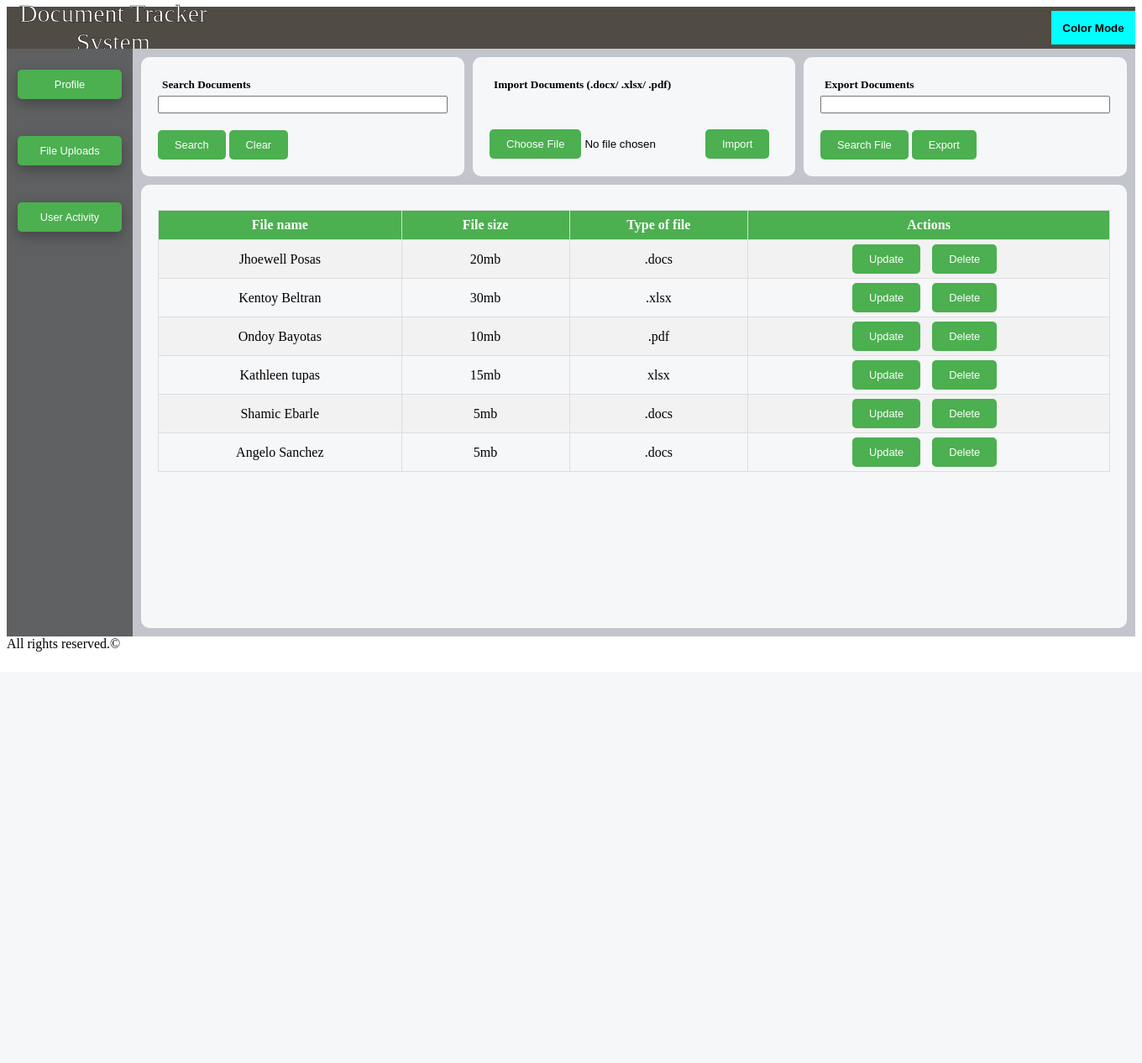
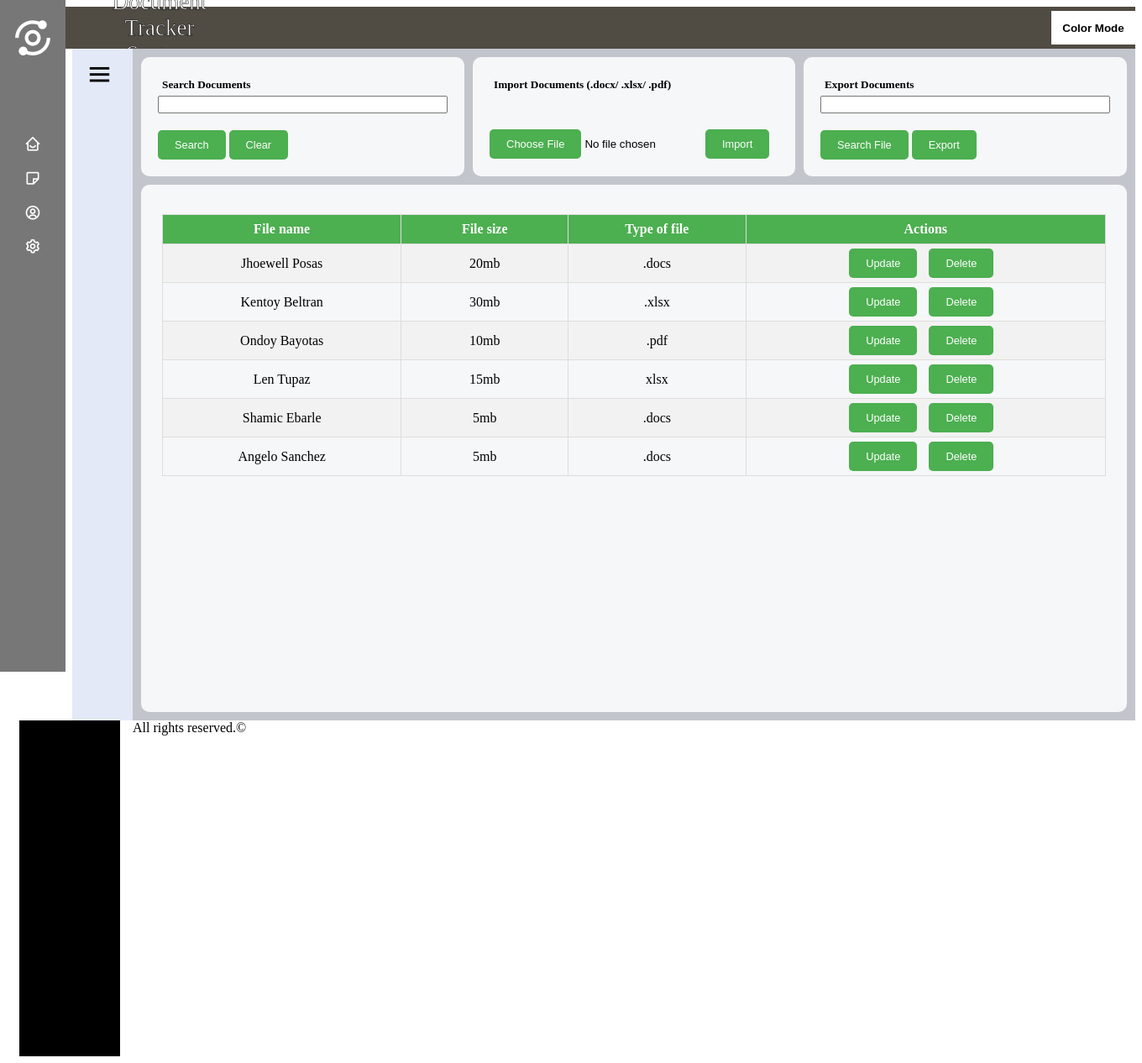
Before and after one commit to BenBayotas/DocTrackingSystem_UI_Group2, a PHP site: page / in a window 1360 px wide. Shown: the whole page at 84% size. Before the commit the page ends 776 px from the top, so only its background shows below. Run offline with PHP 8.4, Linux system fonts and the light colour scheme.

Commit message:
made changes to the sidebar and added a scrollbar on the table

```diff
--- a/index.html
+++ b/index.html
@@ -9,12 +9,12 @@
 <body>
 
   <header class="header" style="text-align: center;">
-    <p style="font-size: 30px;"> Document Tracker System </p>
+    <p style="font-size: 27px;"> Document Tracker System </p>
     <div class="login">
 
       <style>
         .dropdown button{
-          background-color: aqua;
+          background-color: rgb(255, 255, 255);
           border: none;
           width: 100px;
           height: 40px;
@@ -54,7 +54,6 @@
         }
     </style>
 
-
     <div class="dropdown">
         <button>Color Mode</button>
         <div class="content">
@@ -65,22 +64,82 @@
     </div>
   </header>
 
-  <section class="sidebar">
-
-    <div class="container-side">
-      <form action="profile.html" target="_blank">
-        <button class="btn side-btn">Profile</button>
-      </form>
-      <form action="fileuploads.html" target="_blank">
-        <button class="btn side-btn">File Uploads</button>
-      </form>
-      <form action="useractivity.html" target="_blank">
-        <button class="btn side-btn">User Activity</button>
-      </form>
+<!-- Sidebar-->
+    <head>
+      <link href='https://unpkg.com/boxicons@2.1.4/css/boxicons.min.css' rel='stylesheet'>
+     </head>
+  <body>
+    <div class="sidebar close">
+      <div class="logo-details">
+        <i class='bx bx-analyse'></i>
+        <span class="logo_name">UDOCX</span>
+      </div>
+      <ul class="nav-links">
+        <li>
+          <a href="index.html">
+            <i class='bx bx-home-smile' ></i>
+            <span class="link_name">Home</span>
+          </a>
+          <ul class="sub-menu blank">
+            <li><a class="link_name" href="#">Home</a></li>
+          </ul>
+        </li>
+        <li>
+          <div class="iocn-link">
+            <a href="fileuploads.html">
+              <i class='bx bx-note' ></i>
+              <span class="link_name">File Uploads</span>
+            </a>
+            <ul class="sub-menu blank">
+              <li><a class="link_name" href="#">File Uploads</a></li>
+            </ul>
+          </div>
+        </li>
+        <li>
+          <div class="iocn-link">
+            <a href="profile.html">
+              <i class='bx bx-user-circle' ></i>
+              <span class="link_name">Profile</span>
+            </a>
+            <i class='bx bxs-chevron-down arrow' ></i>
+          </div>
+          <ul class="sub-menu">
+            <li><a class="link_name" href="profile.html">Profile</a></li>
+            <li><a href="useractivity.html">User Activity</a></li>
+          </ul>
+        </li>
+        <li>
+          <a href="settings.html">
+            <i class='bx bx-cog' ></i>
+            <span class="link_name">Settings</span>
+          </a>
+          <ul class="sub-menu blank">
+            <li><a class="link_name" href="#">Settings</a></li>
+          </ul>
+        </li>
+      </ul>
     </div>
-  </div>
-
-  </section>
+    <section class="home-section">
+      <div class="home-content">
+        <i class='bx bx-menu' ></i>
+      </div>
+    </section>
+    <div class="one"></div>
+    <script>
+    let arrow = document.querySelectorAll(".arrow");
+    for (var i = 0; i < arrow.length; i++) {
+      arrow[i].addEventListener("click", (e)=>{
+     let arrowParent = e.target.parentElement.parentElement;//selecting main parent of arrow
+     arrowParent.classList.toggle("showMenu");
+      });
+    }
+    let sidebar = document.querySelector(".sidebar");
+    let sidebarBtn = document.querySelector(".bx-menu");
+    console.log(sidebarBtn);
+    sidebarBtn.addEventListener("click", ()=>{
+      sidebar.classList.toggle("close");
+    });
+    </script>
 
   <main class="main">
 
@@ -113,6 +172,8 @@
 
 
     <div class="card">
+      <div class="outer-wrapper">
+      <div class="table-wrapper">
       <div class="table">
         <table>
           <tr>
@@ -159,7 +220,7 @@
             </td>
           </tr>
           <tr>
-            <td>Kathleen tupas</td>
+            <td>Len Tupaz</td>
             <td>15mb</td>
             <td>xlsx</td>
             <td>
--- a/styles.css
+++ b/styles.css
@@ -22,22 +22,199 @@ p {
   -webkit-text-stroke-width: 0.5px;
   -webkit-text-stroke-color:black;
   font-size: 20px;
-  margin-left: 10px;
+  margin-left: 120px;
 }
 
 /* SIDE BAR ELEMENTS*/
-.sidebar {
-  background-color: #5f6062;
-  grid-area: side;
-  padding-top: 20px;
+.sidebar{
+  position: fixed;
+  top: 0;
+  left: 0;
+  height: 100%;
+  width: 260px;
+  background: #777777;
+  z-index: 50;
+  transition: all 0.5s ease;
 }
-.container-side {
+.sidebar.close{
+  width: 78px;
+}
+.sidebar .logo-details{
+  height: 90px;
+  width: 100%;
   display: flex;
-  flex-direction: column;
-  align-content: center;
-  flex-wrap: wrap;
-  gap: 0.5cm;
-  box-sizing: border-box;
+  align-items: center;
+}
+.sidebar .logo-details i{
+  font-size: 50px;
+  color: #ffffff;
+  height: 50px;
+  min-width: 78px;
+  text-align: center;
+  line-height: 50px;
+}
+.sidebar .logo-details .logo_name{
+  font-size: 22px;
+  color: #ffffff;
+  font-weight: 600;
+  transition: 0.3s ease;
+  transition-delay: 0.1s;
+}
+.sidebar.close .logo-details .logo_name{
+  transition-delay: 0s;
+  opacity: 0;
+  pointer-events: none;
+}
+.sidebar .nav-links{
+  height: 100%;
+  padding: 40px 0 150px 0;
+  overflow: auto;
+}
+.sidebar.close .nav-links{
+  overflow: visible;
+}
+.sidebar .nav-links::-webkit-scrollbar{
+  display: none;
+}
+.sidebar .nav-links li{
+  position: relative;
+  list-style: none;
+  transition: all 0.4s ease;
+}
+.sidebar .nav-links li:hover{
+  background: #23e85b;
+}
+.sidebar .nav-links li .iocn-link{
+  display: flex;
+  align-items: center;
+  justify-content: space-between;
+}
+.sidebar.close .nav-links li .iocn-link{
+  display: block
+}
+.sidebar .nav-links li i{
+  height: 40px;
+  min-width: 78px;
+  text-align: center;
+  line-height: 50px;
+  color: #fff;
+  font-size: 20px;
+  cursor: pointer;
+  transition: all 0.3s ease;
+}
+.sidebar .nav-links li.showMenu i.arrow{
+  transform: rotate(-180deg);
+}
+.sidebar.close .nav-links i.arrow{
+  display: none;
+}
+.sidebar .nav-links li a{
+  display: flex;
+  align-items: center;
+  text-decoration: none;
+}
+.sidebar .nav-links li a .link_name{
+  font-size: 18px;
+  font-weight: 400;
+  color: #fff;
+  transition: all 0.4s ease;
+}
+.sidebar.close .nav-links li a .link_name{
+  opacity: 0;
+  pointer-events: none;
+}
+.sidebar .nav-links li .sub-menu{
+  padding: 6px 6px 14px 80px;
+  margin-top: -10px;
+  background: #2dd351;
+  display: none;
+}
+.sidebar .nav-links li.showMenu .sub-menu{
+  display: block;
+}
+.sidebar .nav-links li .sub-menu a{
+  color: #ffffff;
+  font-size: 15px;
+  padding: 5px 0;
+  white-space: nowrap;
+  opacity: 0.6;
+  transition: all 0.3s ease;
+}
+.sidebar .nav-links li .sub-menu a:hover{
+  opacity: 1;
+}
+.sidebar.close .nav-links li .sub-menu{
+  position: absolute;
+  left: 100%;
+  top: -10px;
+  margin-top: 0;
+  padding: 10px 20px;
+  border-radius: 0 6px 6px 0;
+  opacity: 0;
+  display: block;
+  pointer-events: none;
+  transition: 0s;
+}
+.sidebar.close .nav-links li:hover .sub-menu{
+  top: 0;
+  opacity: 1;
+  pointer-events: auto;
+  transition: all 0.4s ease;
+}
+.sidebar .nav-links li .sub-menu .link_name{
+  display: none;
+}
+.sidebar.close .nav-links li .sub-menu .link_name{
+  font-size: 18px;
+  opacity: 1;
+  display: block;
+}
+.sidebar .nav-links li .sub-menu.blank{
+  opacity: 1;
+  pointer-events: auto;
+  padding: 3px 20px 6px 16px;
+  opacity: 0;
+  pointer-events: none;
+}
+.sidebar .nav-links li:hover .sub-menu.blank{
+  top: 50%;
+  transform: translateY(-50%);
+}
+.one {
+  width: 80%;
+  margin-left: 10%;
+  background-color: black;
+  height: 400px;
+}
+.home-section{
+  position: relative;
+  background: #E4E9F7;
+  height: 100vh;
+  left: 260px;
+  width: calc(100% - 260px);
+  transition: all 0.5s ease;
+}
+.sidebar.close ~ .home-section{
+  left: 78px;
+  width: calc(100% - 78px);
+}
+.home-section .home-content{
+  height: 60px;
+  display: flex;
+  align-items: center;
+}
+.home-section .home-content .bx-menu,
+.home-section .home-content .text{
+  color: #000000;
+  font-size: 35px;
+}
+.home-section .home-content .bx-menu{
+  margin: 0 15px;
+  cursor: pointer;
+}
+.home-section .home-content .text{
+  font-size: 26px;
+  font-weight: 600;
 }
 
 /*MAIN SECTION ELEMENTS*/
@@ -159,9 +336,16 @@ p {
  } */
 
 
-
-
 /*TABLE ELEMENTS (DATABASE TABLE PLACEHOLDER)*/
+.table-wrapper {
+  overflow-y: scroll;
+  overflow-x: scroll;
+  height: 100%;
+  max-height: 95%;
+  margin-top: 10px;
+  margin: 5px;
+  padding-bottom: 5px;
+}
 .tablebg {
   background-color: #fff;
 }
```
Also changed, not shown: fileuploads.html (+79 -8 lines), profile.html (+80 -9 lines), settings.html (+79 -14 lines), useractivity.html (+79 -8 lines).
